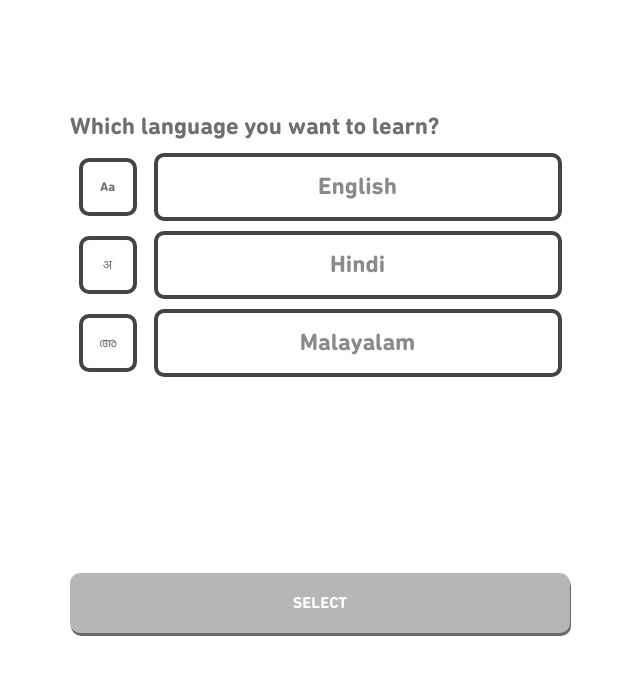
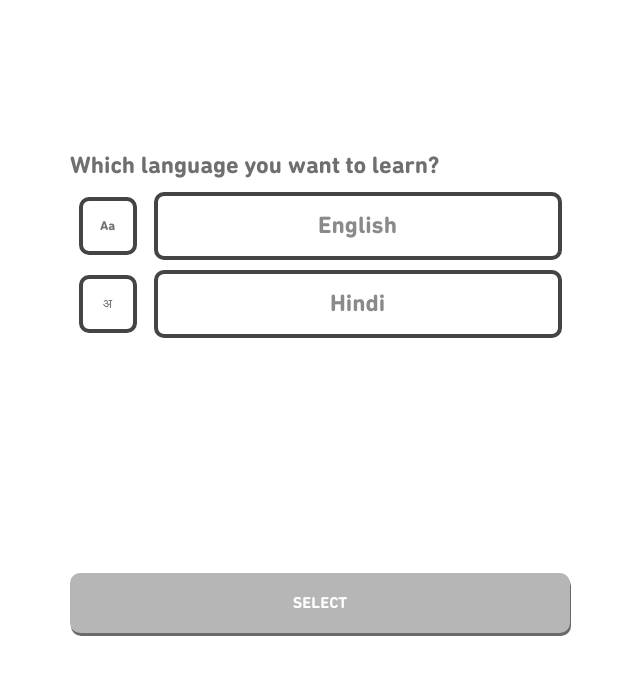
Before and after one commit to Quec-apps/vlearn, a plain HTML site: page content/language.html in a window 1280 px wide. Shown: the part 77-752 px from the top of the page, without its empty margins (320-960 px from the left). Drawn offline with Linux system fonts and the light colour scheme.

Commit message:
Update language.html

```diff
--- a/content/language.html
+++ b/content/language.html
@@ -188,7 +188,7 @@
                 <div class="lang2-con dark-border">अ</div>
                 <div class="lang-con dark-border">Hindi</div>
             </div>
-            <div class="lang-bg-con" onclick="selectedLang = 'mal'">
+            <div class="lang-bg-con" onclick="selectedLang = 'mal'" style="display:none;">
                 <div class="lang2-con dark-border">അ</div>
                 <div class="lang-con dark-border">Malayalam</div>
             </div>
```
